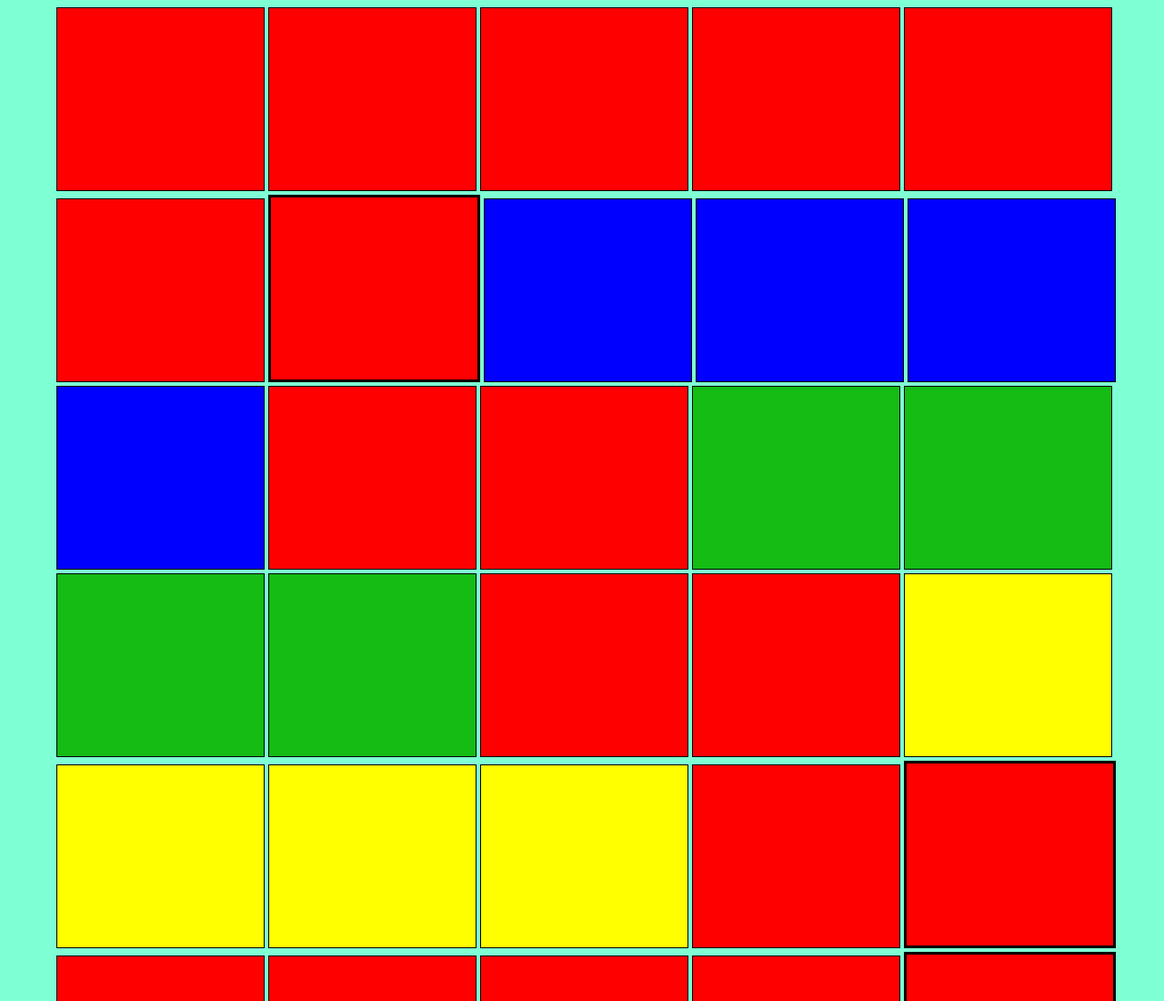
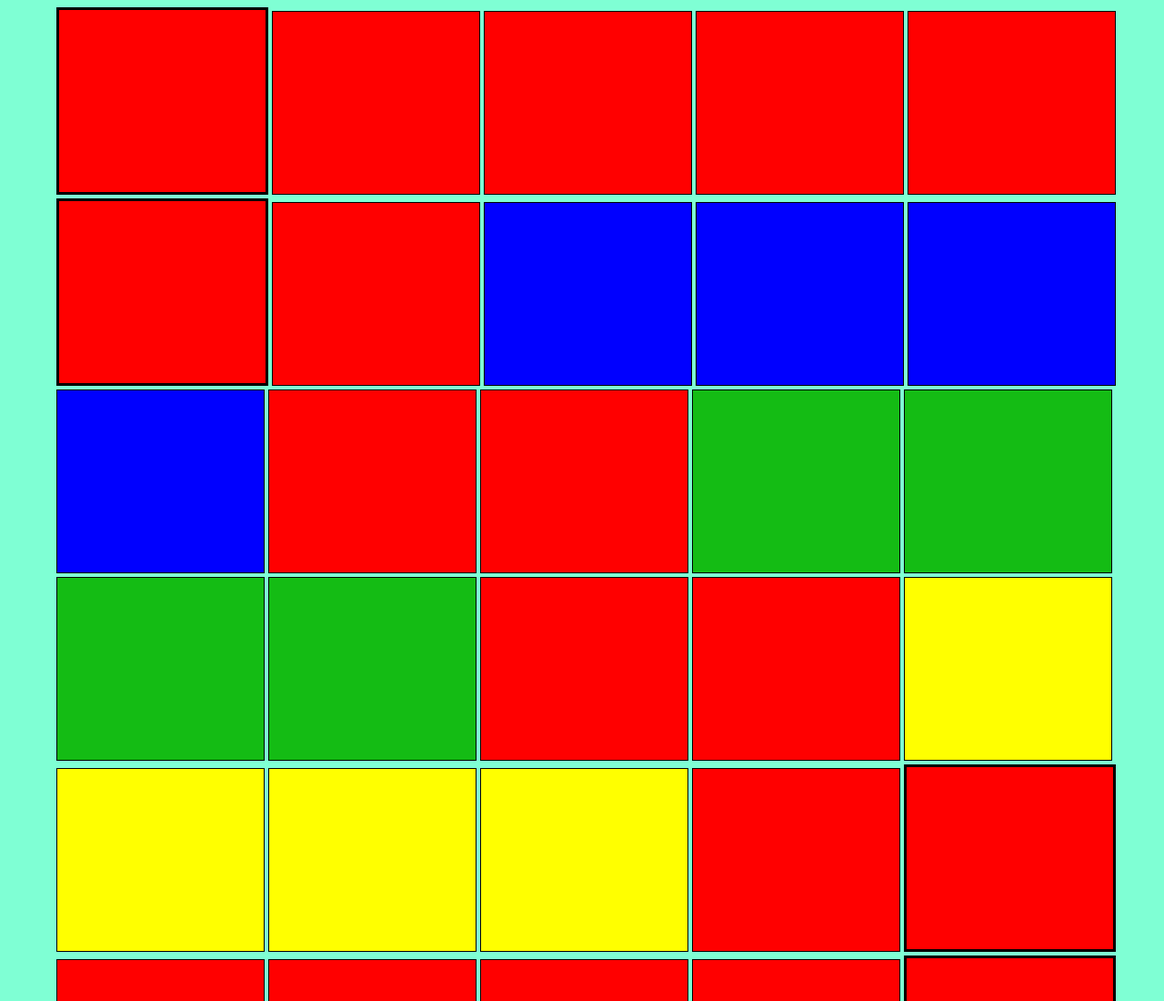
Before and after one commit to nathaliaautran/Descodificadas, a plain HTML site: page index.html in a window 1280 px wide. Shown: the top 1100 px of the page at 91% size. Drawn offline with Linux system fonts and the light colour scheme.

Commit message:
Update index.html

```diff
--- a/index.html
+++ b/index.html
@@ -8,13 +8,13 @@
     <link rel="stylesheet" href="/style.css">
 </head>
 <body>
-    <div class="vermelho"></div>
+    <div class="vermelho borda"></div>
     <div class="vermelho"></div>
     <div class="vermelho"></div>
     <div class="vermelho"></div>
     <div class="vermelho" ></div>
+    <div class="vermelho borda"></div>
     <div class="vermelho"></div>
-    <div class="vermelho borda"></div>
     <div class="azul"></div>
     <div class="azul"></div>
     <div class="azul"></div>
```
